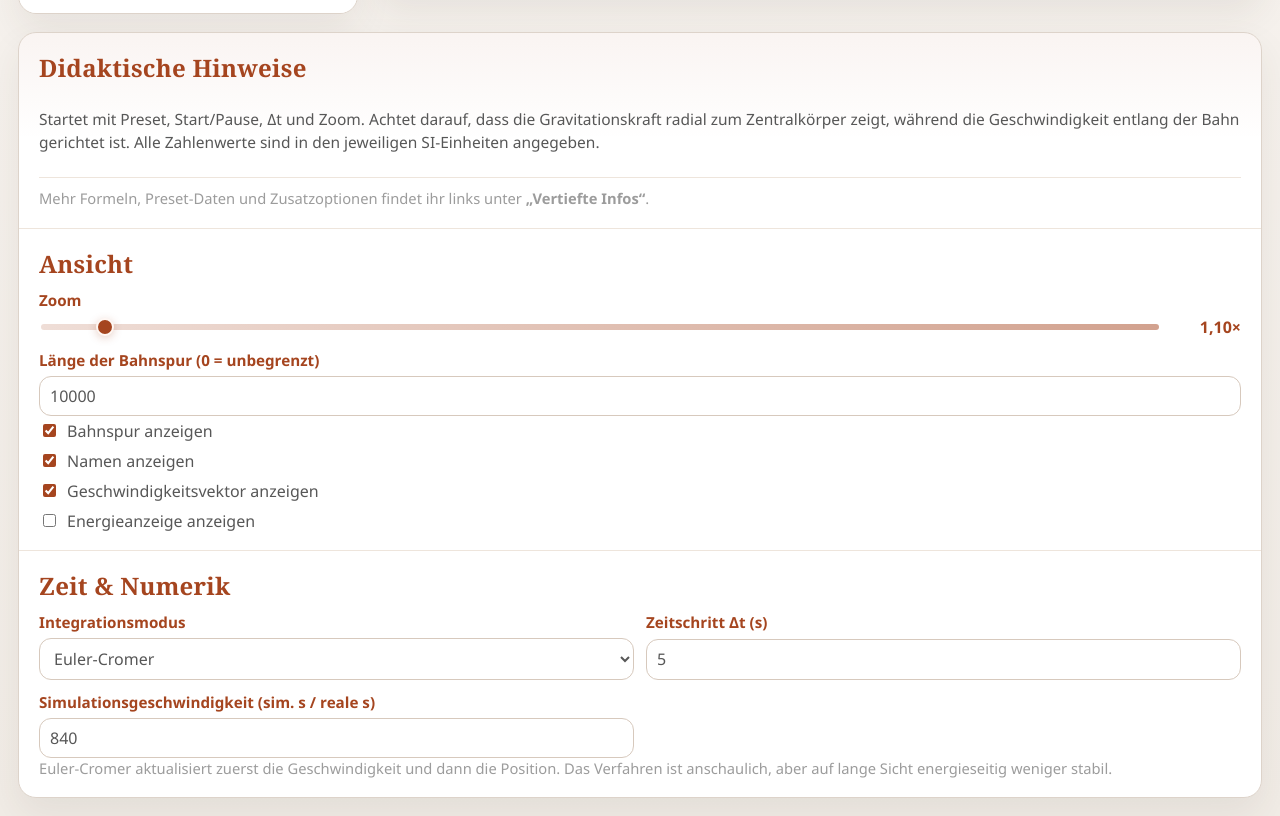
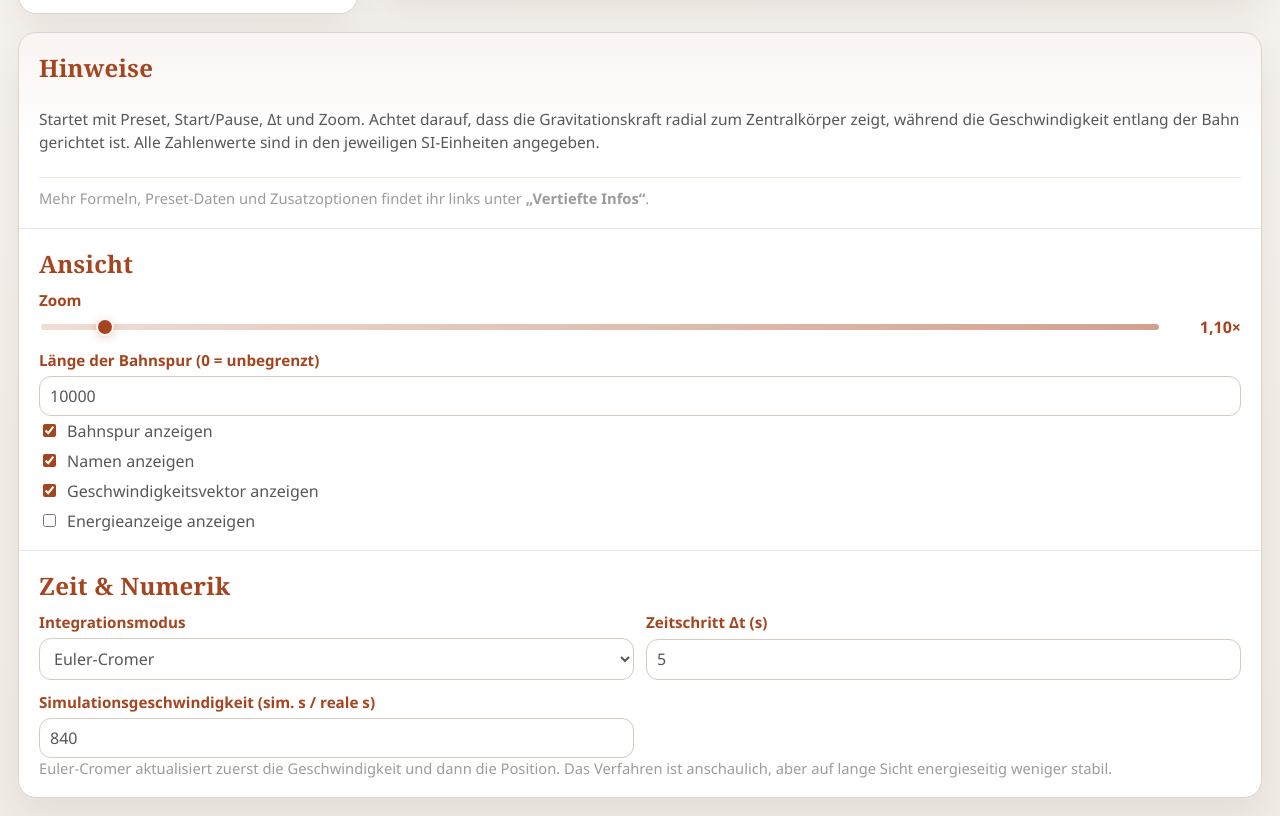
Before and after one commit to ryoukif/simulation_gravitationsgesetz, a plain HTML site: page index.html in a window 1280 px wide. Shown: the part 1050-1866 px from the top of the page. Drawn offline with nearby package versions, Linux system fonts and the light colour scheme.

Commit message:
Adjust index.html

```diff
--- a/index.html
+++ b/index.html
@@ -257,7 +257,7 @@
 
       <aside class="panel info-panel">
         <section class="group info-panel-group">
-          <h2>Didaktische Hinweise</h2>
+          <h2>Hinweise</h2>
           <p class="hint info-intro">
             Startet mit Preset, Start/Pause, Δt und Zoom. Achtet darauf, dass die Gravitationskraft radial zum Zentralkörper zeigt, während die Geschwindigkeit entlang der Bahn gerichtet ist. Alle Zahlenwerte sind in den jeweiligen SI-Einheiten angegeben.
           </p>
```
